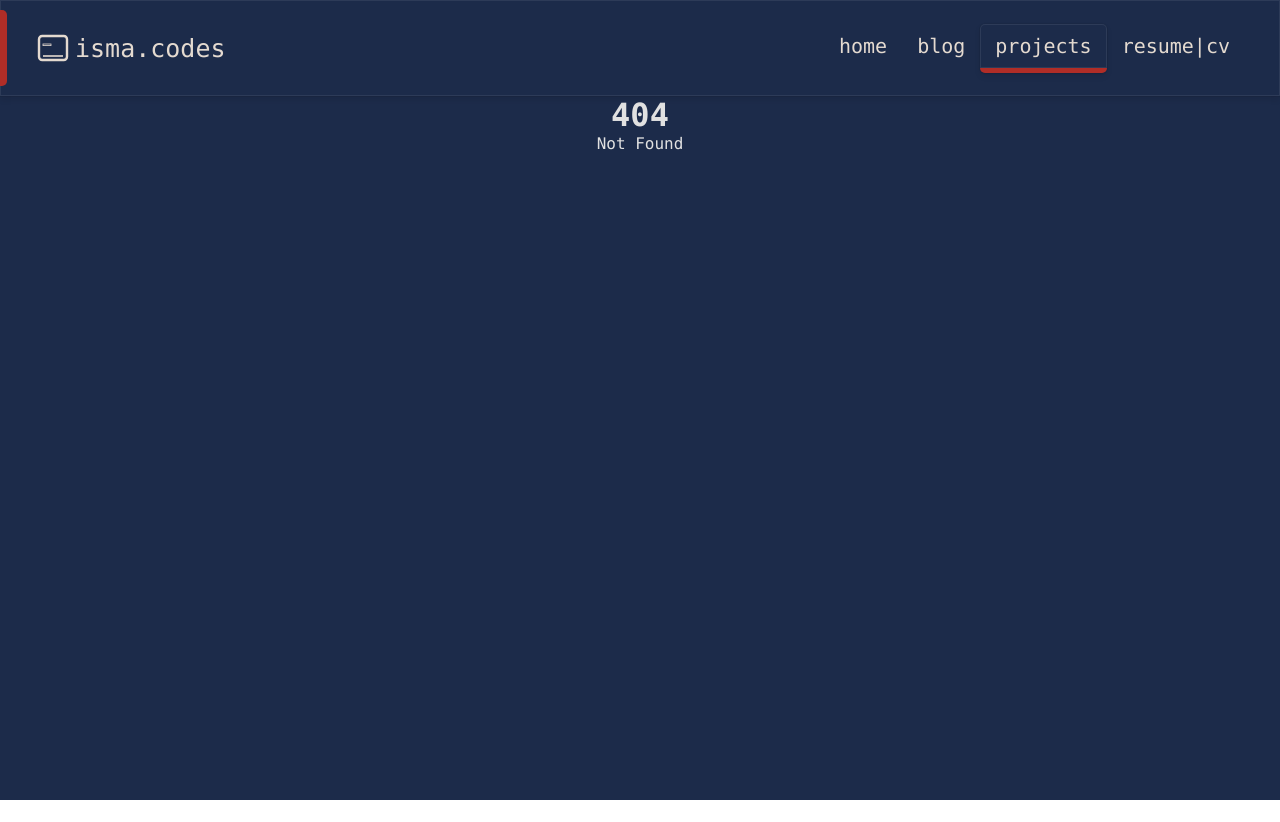
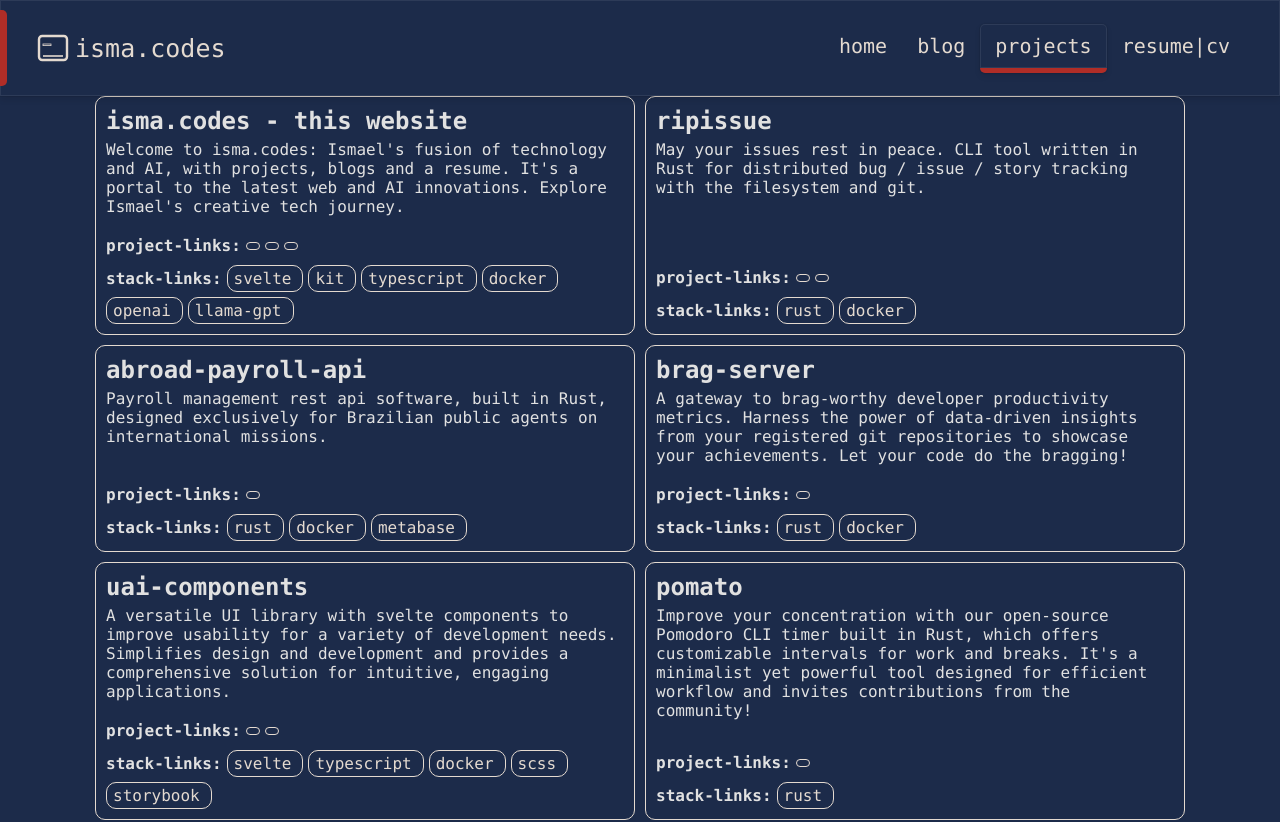
Before and after one commit to ismaelpamplona/isma.codes, a SvelteKit app: page /projects in a window 1280 px wide. Before the commit this address had no page. Shown: the top 822 px of the page. Before the commit the page ends 800 px from the top, so only its background shows below. Built offline with nearby package versions, Linux system fonts and the light colour scheme.

Commit message:
(created) Issue #create_projects_page.

```diff
--- /dev/null
+++ b/src/routes/projects/+page.svelte
@@ -0,0 +1,106 @@
+<script lang="ts">
+  import data from '../../data/projects.yml'
+
+  type Project = {
+    name: string
+    description: string
+    links: {
+      name: string
+      link: string
+      icon: string
+    }[]
+    technologies: {
+      icon: string
+      name: string
+    }[]
+  }
+
+  let projects = data as Project[]
+  let results = projects
+</script>
+
+<svelte:head>
+  <title>isma.codes - projects</title>
+</svelte:head>
+
+<div class="container">
+  {#each results as project}
+    <div class="project-container">
+      <div class="info">
+        <h2>{project.name}</h2>
+        <span>{project.description}</span>
+      </div>
+      <div class="lists">
+        <div class="list">
+          <h4>project-links:</h4>
+          {#each project.links as link}
+            <a target="_blank" href={link.link}><iconify-icon icon={link.icon} /></a>
+          {/each}
+        </div>
+        <div class="list">
+          <h4>stack-links:</h4>
+          {#each project.technologies as tech}
+            <a target="_blank" href={tech.link}>{tech.name}<iconify-icon icon={tech.icon} /></a>
+          {/each}
+        </div>
+      </div>
+    </div>
+  {/each}
+</div>
+
+<style lang="scss">
+  @import '../../style/sizes.scss';
+
+  .input-container {
+    width: 500px;
+    margin: 20px auto;
+  }
+
+  .container {
+    display: grid;
+    grid-template-columns: 50% 50%;
+    justify-content: center;
+    gap: 10px;
+    width: $page-width;
+    max-width: 100%;
+    padding-bottom: 20px;
+
+    .project-container {
+      display: flex;
+      flex-direction: column;
+      justify-content: space-between;
+      gap: 20px;
+      padding: 10px;
+      border: 1px solid;
+      border-radius: $tag-border-radius;
+
+      .info {
+        display: flex;
+        flex-direction: column;
+        gap: 5px;
+      }
+
+      .lists {
+        display: flex;
+        flex-direction: column;
+        gap: 10px;
+
+        .list {
+          display: flex;
+          align-items: center;
+          flex-wrap: wrap;
+          gap: 5px;
+
+          a {
+            display: flex;
+            align-items: center;
+            gap: 5px;
+            border-radius: $tag-border-radius;
+            border: solid 1px;
+            padding: 3px 6px;
+          }
+        }
+      }
+    }
+  }
+</style>
```
Also changed, not shown: ripi/Issue/create_projects_page/description.md (added, +1 -0 lines).
